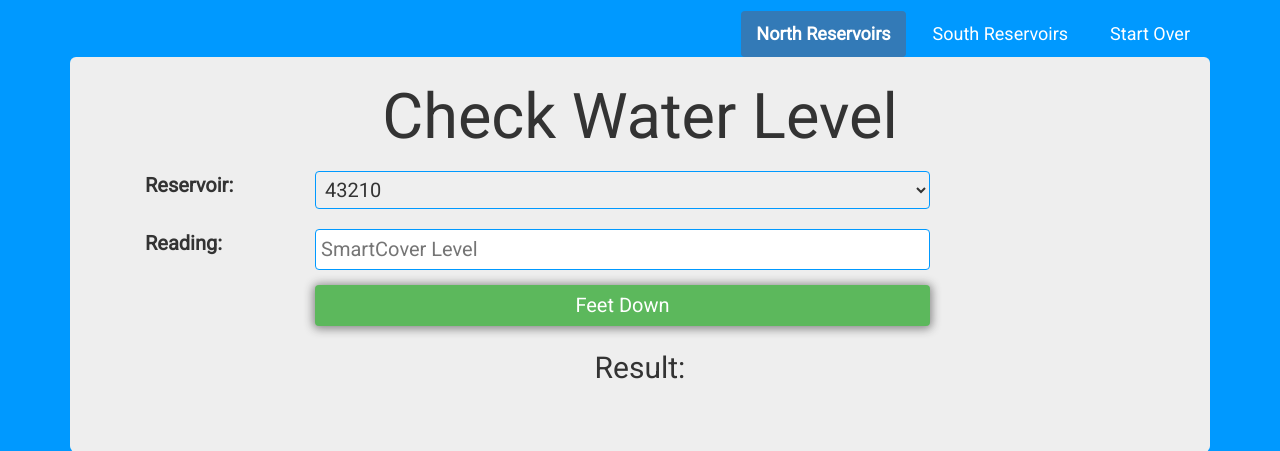
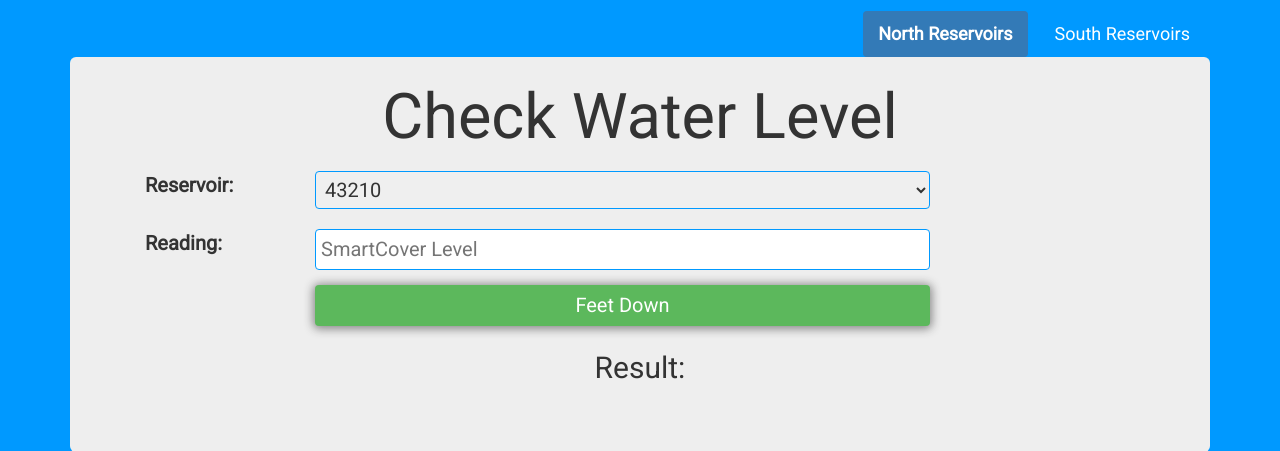
Before and after one commit to jdesoto1618/reservoir_levels, a PHP site: page / in a window 1280 px wide. Shown: the top 451 px of the page. Run offline with PHP 8.4, Linux system fonts and the light colour scheme; some libraries are stand-ins or nearby versions.

Commit message:
removes start over button

```diff
--- a/css/styles.css
+++ b/css/styles.css
@@ -92,15 +92,13 @@ body {
 }
 
 /* starting styles for the south button in nav */
-#south_button>a,
-#start_over>a {
+#south_button>a {
 	color: #fff;
 }
 
 /* set button text size in navbar */
 #north_button,
-#south_button,
-#start_over {
+#south_button {
   font-size: 18px;
 }
 
@@ -132,12 +130,14 @@ body {
 
   .list-inline {
     height: 50px;
+    width: 100%;
     transition: height 0.6s;
+    padding-right: 5px;
+    margin: 0;
   }
 
   .north_button,
-  .south_button,
-  .start_over_button {
+  .south_button {
     width: 100%;
     margin-left: 2px;
   }
@@ -159,7 +159,8 @@ body {
 
   /* set the height when the hamburger menu is clicked */
   .open {
-    height: 140px;
+    height: 90px;
+    width: 100%; /* couldn't figure out how to make the buttons take up the entire line after removing the start over button. this seemed to work, though */
   }
 
   /* Rotate top bar */
@@ -183,5 +184,4 @@ body {
     width: 100%; /* set buttons to take up their own row */
     overflow: hidden; /* this allows the buttons to be hidden by the rest of the page until the hamburger menu is clicked */
   }
-
 }
--- a/index.html
+++ b/index.html
@@ -23,11 +23,10 @@
             <div class="b2"></div>
             <div class="b3"></div>
           </div> <!-- ends menu-container div -->
-          <ul class="nav nav-pills pull-right list-inline">
+          <ul class="nav nav-pills pull-right list-inline" id="buttons">
             <!-- buttons to switch between north and south -->
             <li role="presentation" class="active north_button" id="north_button"><a href="#">North Reservoirs</a></li>
             <li role="presentation" class="south_button" id="south_button"><a href="#">South Reservoirs</a></li>
-            <li role="presentation" class="start_over_button" id="start_over"><a href="#" onclick="window.location.reload()">Start Over</a></li>
           </ul>
         </nav>
       </div> <!-- closes header clearfix div -->
--- a/js/main.js
+++ b/js/main.js
@@ -34,7 +34,7 @@ $(document).ready(function() {
   // target the nav when screen size falls below the breakpoint
   $('.menu-container').on('click', function(){
     // give the menu another class of open if it doesn't have it already. Remove it if it does
-    $('.list-inline').toggleClass('open');
+    $('#buttons').toggleClass('open');
     // add class of change to menu-container div when it's clicked. This will trigger the css change selector
     $('.menu-container').toggleClass('change');
   }) // ends click function for hamburger menu
```
